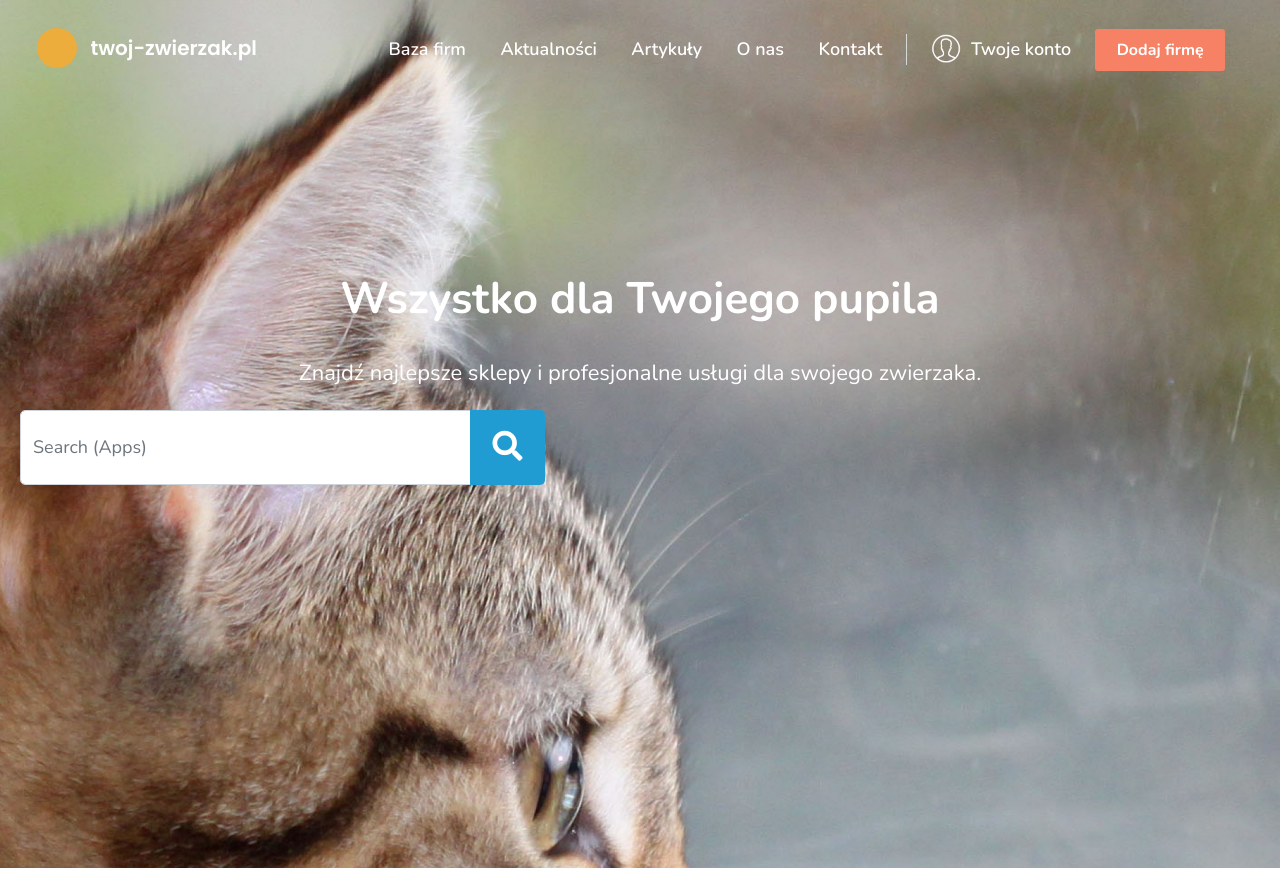
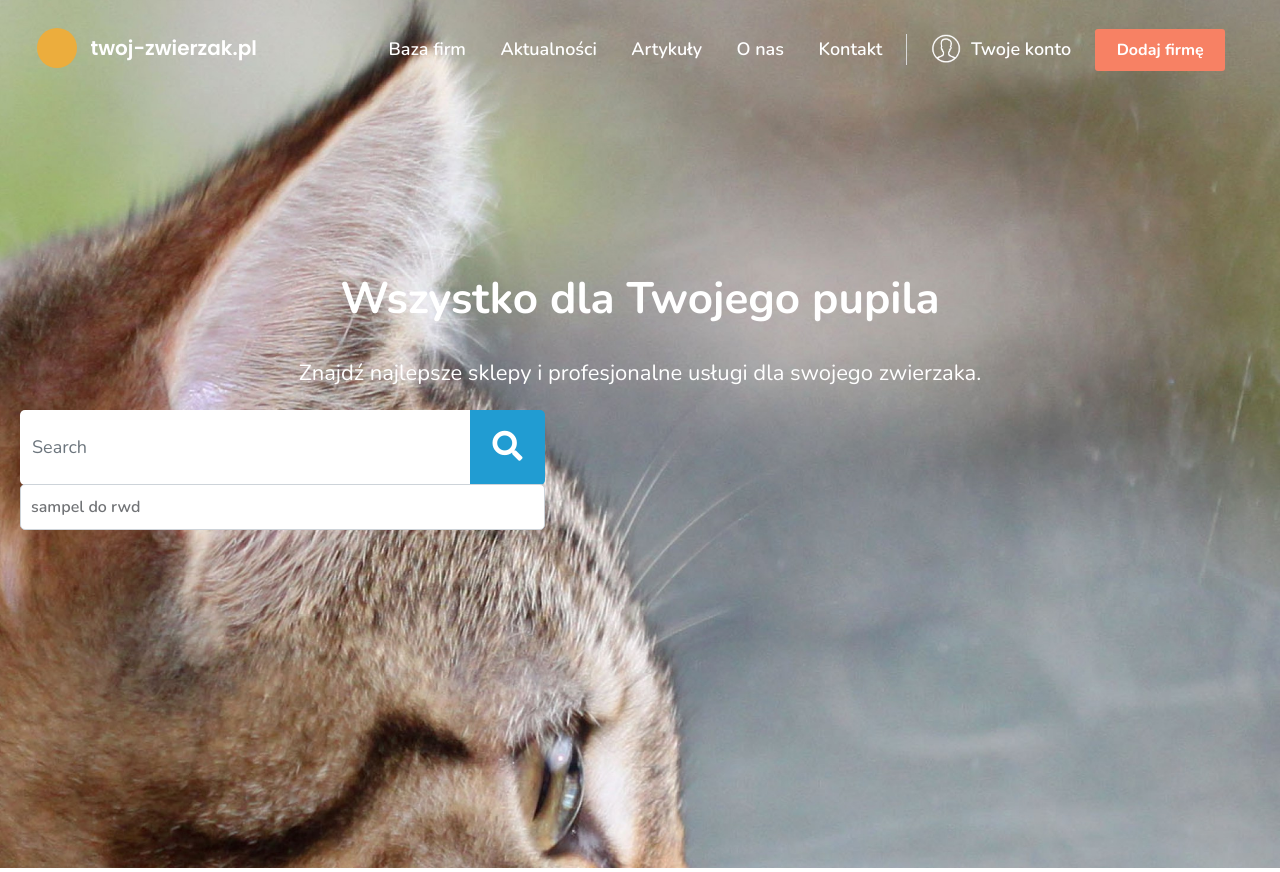
Before and after one commit to developer1984/tz, a PHP site: page / in a window 1280 px wide. Shown: the top 872 px of the page. Run offline with PHP 8.4, Linux system fonts and the light colour scheme; some libraries are stand-ins or nearby versions.

Commit message:
search html&css&js mod

```diff
--- a/assets/css/style.css
+++ b/assets/css/style.css
@@ -13,21 +13,48 @@ input[id=searchInput]{
   height: 75px;
   border-radius: 5px;
   font-size: 18px;
-  font-weight: 500;
-  /* color: #2d2d2d; */
-  /* background-color: #ffffff;   */
+  border: none;
+ cursor: pointer;
 }
 #searchButton{
-  width: 75px;
-  height: 75px;
+    width: 75px;
+    height: 75px;
   border: none;
   border-radius:  0 5px 5px 0;
   background-color: #219cd2;
 }
 #searchButton .fa-search{
-  font-size: 30px
+    font-size: 30px
 }
-
+#res{
+    box-sizing: border-box;
+    position: relative;
+    z-index: 100;
+    top: -1px;
+}
+#res p{
+    color: #717376 ;
+    text-align: left ;
+    border: 1px #cdd3d9;
+    border-style:  solid solid none;
+    background-color: white;
+    border-radius: 5px;
+    margin: 0;
+}
+#res p:last-child{
+    border-bottom: 1px solid #cdd3d9;
+}
+#res a{
+    display: block;
+    text-decoration: none;
+    color: #717376 ;
+    padding: 10px;
+}
+#res a:hover{
+    display: block;
+    color: #ffffff !important;
+    background-color: #219cd2;
+}
 
 .logo_container a, .logo_text, #menu a, .add_company_text {
     transition: color 0.2s
--- a/index.html
+++ b/index.html
@@ -1,19 +1,22 @@
 <!DOCTYPE html>
 <html lang="pl">
+
 <head>
     <meta charset="UTF-8">
     <meta name="viewport" content="width=device-width, initial-scale=1.0">
     <title>twoj-zwierzak.pl</title>
+
     <link href="https://fonts.googleapis.com/css?family=Poppins:400,500,600,700&amp;subset=latin-ext" rel="stylesheet">
     <link href="https://fonts.googleapis.com/css?family=Nunito:400,600,700" rel="stylesheet">
-    <link rel="stylesheet" href="https://stackpath.bootstrapcdn.com/bootstrap/4.1.2/css/bootstrap.min.css" integrity="sha384-Smlep5jCw/wG7hdkwQ/Z5nLIefveQRIY9nfy6xoR1uRYBtpZgI6339F5dgvm/e9B" crossorigin="anonymous">
-    <link rel="stylesheet" href="https://use.fontawesome.com/releases/v5.2.0/css/all.css" integrity="sha384-hWVjflwFxL6sNzntih27bfxkr27PmbbK/iSvJ+a4+0owXq79v+lsFkW54bOGbiDQ" crossorigin="anonymous">
+    <link rel="stylesheet" href="https://stackpath.bootstrapcdn.com/bootstrap/4.1.2/css/bootstrap.min.css" integrity="sha384-Smlep5jCw/wG7hdkwQ/Z5nLIefveQRIY9nfy6xoR1uRYBtpZgI6339F5dgvm/e9B"
+        crossorigin="anonymous">
+    <link rel="stylesheet" href="https://use.fontawesome.com/releases/v5.2.0/css/all.css" integrity="sha384-hWVjflwFxL6sNzntih27bfxkr27PmbbK/iSvJ+a4+0owXq79v+lsFkW54bOGbiDQ"
+        crossorigin="anonymous">
     <link rel="stylesheet" href="assets/css/slicknav.css" type="text/css">
     <link rel="stylesheet" href="assets/css/style.css" type="text/css">
     <link rel="stylesheet" href="assets/css/news.css">
     <link rel="stylesheet" href="https://stackpath.bootstrapcdn.com/bootstrap/4.1.3/css/bootstrap.min.css" integrity="sha384-MCw98/SFnGE8fJT3GXwEOngsV7Zt27NXFoaoApmYm81iuXoPkFOJwJ8ERdknLPMO"
         crossorigin="anonymous">
-
 
     <script src="https://code.jquery.com/jquery-3.3.1.min.js" integrity="sha256-FgpCb/KJQlLNfOu91ta32o/NMZxltwRo8QtmkMRdAu8="
         crossorigin="anonymous"></script>
@@ -22,43 +25,57 @@
     <script src="https://stackpath.bootstrapcdn.com/bootstrap/4.1.3/js/bootstrap.min.js" integrity="sha384-ChfqqxuZUCnJSK3+MXmPNIyE6ZbWh2IMqE241rYiqJxyMiZ6OW/JmZQ5stwEULTy"
         crossorigin="anonymous"></script>
 
-
     <link rel="stylesheet" href="https://use.fontawesome.com/releases/v5.2.0/css/all.css" integrity="sha384-hWVjflwFxL6sNzntih27bfxkr27PmbbK/iSvJ+a4+0owXq79v+lsFkW54bOGbiDQ"
         crossorigin="anonymous">
-
 
     <script src="assets/js/common.js"></script>
     <link rel="stylesheet" href="assets/css/style.css">
 </head>
+
 <body>
 
     <!--  -----  NAWIGACJA I JUMBOTRON  -----  -->
 
     <nav>
         <div class="main_flex">
-            <div class="logo_container"><a href="#">
+            <div class="logo_container">
+                <a href="#">
                     <div class="left_flex">
                         <div class="logo_circle"></div>
                         <p class="logo_text">twoj-zwierzak.pl</p>
                     </div>
-                </a></div>
+                </a>
+            </div>
             <div class="right_flex">
                 <ul id="menu">
-                    <li class="margin_right_li"><a href="#">Baza firm</a></li>
-                    <li class="margin_right_li"><a href="#">Aktualności</a></li>
-                    <li class="margin_right_li"><a href="#">Artykuły</a></li>
-                    <li class="margin_right_li"><a href="#">O nas</a></li>
-                    <li class="contact_li"><a href="#">Kontakt</a></li>
-                    <li class="account_li"><a href="#">
-                        <img src="img/user-icons-for-IOS.png" class="account_img">
-                        Twoje konto
-                        </a></li>
+                    <li class="margin_right_li">
+                        <a href="#">Baza firm</a>
+                    </li>
+                    <li class="margin_right_li">
+                        <a href="#">Aktualności</a>
+                    </li>
+                    <li class="margin_right_li">
+                        <a href="#">Artykuły</a>
+                    </li>
+                    <li class="margin_right_li">
+                        <a href="#">O nas</a>
+                    </li>
+                    <li class="contact_li">
+                        <a href="#">Kontakt</a>
+                    </li>
+                    <li class="account_li">
+                        <a href="#">
+                            <img src="img/user-icons-for-IOS.png" class="account_img"> Twoje konto
+                        </a>
+                    </li>
                 </ul>
-                <div class="add_container"><a href="#">
+                <div class="add_container">
+                    <a href="#">
                         <div class="add_company">
                             <div class="add_company_text">Dodaj firmę</div>
                         </div>
-                    </a></div>
+                    </a>
+                </div>
             </div>
         </div>
     </nav>
@@ -66,28 +83,28 @@
     <header>
         <div class="head_container">
 
-            <p class="head_title">Wszystko<br class="line_break"> dla<br class="line_break"> Twojego pupila</p>
-            <p class="head_descr">Znajdź najlepsze sklepy<br class="line_break"> i profesjonalne usługi<br class="line_break"> dla swojego zwierzaka.</p>
+            <p class="head_title">Wszystko
+                <br class="line_break"> dla
+                <br class="line_break"> Twojego pupila</p>
+            <p class="head_descr">Znajdź najlepsze sklepy
+                <br class="line_break"> i profesjonalne usługi
+                <br class="line_break"> dla swojego zwierzaka.</p>
             <div id="searchField">
-        <form id="searchForm" method="post"  action="https://jsonplaceholder.typicode.com/posts"   >
+                <form id="searchForm">
                     <div class="input-group ">
-                <input  autocomplete="new-password"  name="sample" id="searchInput" type="search" class="form-control" placeholder="Search (Apps) " >
-
+                        <input autocomplete="off" name="sample" id="searchInput" type="search" class="form-control" placeholder="Search">
                         <div class="input-group-append">
                             <button type=”submit” value=”search” id="searchButton" class="btn btn-primary">
                                 <i class="fas fa-search "></i>
-                        <!-- &#128269; -->
                             </button>
-                    <datalist id="inputlist"></datalist>
                         </div>
                     </div>
                 </form>
-
-
-        <div class="res">
-
+                <div id="res">
+                    <p>
+                        <a target="_blank" href="'+link +'">sampel do rwd</a>
+                    </p>
                 </div>
-
             </div>
 
         </div>
@@ -129,11 +146,15 @@
                             <h2>Warszawski Dzień Zwierząt zaprasza miłośników zwierząt juz 19 maja!</h2>
                         </div>
                         <div class="news-description">
-                        <p>To już trzecia impreza pt. Warszawski Dzień Zwierząt organizowana przez Schronisko na Paluchu. Spotkanie odbędzie się 19 maja w godz. 12-18 na Agrykoli. A w nim m.in.: konkursy z nagrodami, pokaz psów pracujących, pokaz psich sportów, sztuczek i Dog frisbee, pokaz nosework...</p>
+                            <p>To już trzecia impreza pt. Warszawski Dzień Zwierząt organizowana przez Schronisko na Paluchu.
+                                Spotkanie odbędzie się 19 maja w godz. 12-18 na Agrykoli. A w nim m.in.: konkursy z nagrodami,
+                                pokaz psów pracujących, pokaz psich sportów, sztuczek i Dog frisbee, pokaz nosework...</p>
                         </div>
                         <div class="news-icons">
                             <div class="icons">
-                           <a href="#"><i class="fas fa-chevron-circle-right"></i></a>
+                                <a href="#">
+                                    <i class="fas fa-chevron-circle-right"></i>
+                                </a>
                                 <i class="fas fa-comment-dots"></i>
                                 <span class="news-comment-number">22</span>
                             </div>
@@ -153,11 +174,15 @@
                             <h2>Pieska Imprezka w Olsztynie! Już 20 maja!</h2>
                         </div>
                         <div class="news-description">
-                        <p>To już trzecia impreza pt. Warszawski Dzień Zwierząt organizowana przez Schronisko na Paluchu. Spotkanie odbędzie się 19 maja w godz. 12-18 na Agrykoli. A w nim m.in.: konkursy z nagrodami, pokaz psów pracujących, pokaz psich sportów, sztuczek i Dog frisbee, pokaz nosework...</p>
+                            <p>To już trzecia impreza pt. Warszawski Dzień Zwierząt organizowana przez Schronisko na Paluchu.
+                                Spotkanie odbędzie się 19 maja w godz. 12-18 na Agrykoli. A w nim m.in.: konkursy z nagrodami,
+                                pokaz psów pracujących, pokaz psich sportów, sztuczek i Dog frisbee, pokaz nosework...</p>
                         </div>
                         <div class="news-icons1">
                             <div class="icons">
-                            <a href="#"><i class="fas fa-chevron-circle-right"></i></a>
+                                <a href="#">
+                                    <i class="fas fa-chevron-circle-right"></i>
+                                </a>
                                 <i class="fas fa-comment-dots"></i>
                                 <span class="news-comment-number">22</span>
                             </div>
@@ -177,11 +202,15 @@
                             <h2>Strefa Zwierzaka na Slow Weekend w Warszawie. 19-20 maja</h2>
                         </div>
                         <div class="news-description">
-                        <p>To już trzecia impreza pt. Warszawski Dzień Zwierząt organizowana przez Schronisko na Paluchu. Spotkanie odbędzie się 19 maja w godz. 12-18 na Agrykoli. A w nim m.in.: konkursy z nagrodami, pokaz psów pracujących, pokaz psich sportów, sztuczek i Dog frisbee, pokaz nosework...</p>
+                            <p>To już trzecia impreza pt. Warszawski Dzień Zwierząt organizowana przez Schronisko na Paluchu.
+                                Spotkanie odbędzie się 19 maja w godz. 12-18 na Agrykoli. A w nim m.in.: konkursy z nagrodami,
+                                pokaz psów pracujących, pokaz psich sportów, sztuczek i Dog frisbee, pokaz nosework...</p>
                         </div>
                         <div class="news-icons1">
                             <div class="icons">
-                            <a href="#"><i class="fas fa-chevron-circle-right"></i></a>
+                                <a href="#">
+                                    <i class="fas fa-chevron-circle-right"></i>
+                                </a>
                                 <i class="fas fa-comment-dots"></i>
                                 <span class="news-comment-number">22</span>
                             </div>
@@ -201,11 +230,15 @@
                             <h2>Międzynarodowe Targi Zoologiczne Animal Baltic- 22 kwietnia Gdańsk</h2>
                         </div>
                         <div class="news-description">
-                        <p>To już trzecia impreza pt. Warszawski Dzień Zwierząt organizowana przez Schronisko na Paluchu. Spotkanie odbędzie się 19 maja w godz. 12-18 na Agrykoli. A w nim m.in.: konkursy z nagrodami, pokaz psów pracujących, pokaz psich sportów, sztuczek i Dog frisbee, pokaz nosework...</p>
+                            <p>To już trzecia impreza pt. Warszawski Dzień Zwierząt organizowana przez Schronisko na Paluchu.
+                                Spotkanie odbędzie się 19 maja w godz. 12-18 na Agrykoli. A w nim m.in.: konkursy z nagrodami,
+                                pokaz psów pracujących, pokaz psich sportów, sztuczek i Dog frisbee, pokaz nosework...</p>
                         </div>
                         <div class="news-icons1">
                             <div class="icons">
-                            <a href="#"><i class="fas fa-chevron-circle-right"></i></a>
+                                <a href="#">
+                                    <i class="fas fa-chevron-circle-right"></i>
+                                </a>
                                 <i class="fas fa-comment-dots"></i>
                                 <span class="news-comment-number">22</span>
                             </div>
@@ -225,11 +258,15 @@
                             <h2>Psim Targiem we Wrocławiu: why NOT!</h2>
                         </div>
                         <div class="news-description">
-                        <p>To już trzecia impreza pt. Warszawski Dzień Zwierząt organizowana przez Schronisko na Paluchu. Spotkanie odbędzie się 19 maja w godz. 12-18 na Agrykoli. A w nim m.in.: konkursy z nagrodami, pokaz psów pracujących, pokaz psich sportów, sztuczek i Dog frisbee, pokaz nosework...</p>
+                            <p>To już trzecia impreza pt. Warszawski Dzień Zwierząt organizowana przez Schronisko na Paluchu.
+                                Spotkanie odbędzie się 19 maja w godz. 12-18 na Agrykoli. A w nim m.in.: konkursy z nagrodami,
+                                pokaz psów pracujących, pokaz psich sportów, sztuczek i Dog frisbee, pokaz nosework...</p>
                         </div>
                         <div class="news-icons1">
                             <div class="icons">
-                            <a href="#"><i class="fas fa-chevron-circle-right"></i></a>
+                                <a href="#">
+                                    <i class="fas fa-chevron-circle-right"></i>
+                                </a>
                                 <i class="fas fa-comment-dots"></i>
                                 <span class="news-comment-number">22</span>
                             </div>
@@ -249,11 +286,15 @@
                             <h2>Pogodnej majówki życzy twoj-zwierzak.pl</h2>
                         </div>
                         <div class="news-description">
-                        <p>To już trzecia impreza pt. Warszawski Dzień Zwierząt organizowana przez Schronisko na Paluchu. Spotkanie odbędzie się 19 maja w godz. 12-18 na Agrykoli. A w nim m.in.: konkursy z nagrodami, pokaz psów pracujących, pokaz psich sportów, sztuczek i Dog frisbee, pokaz nosework...</p>
+                            <p>To już trzecia impreza pt. Warszawski Dzień Zwierząt organizowana przez Schronisko na Paluchu.
+                                Spotkanie odbędzie się 19 maja w godz. 12-18 na Agrykoli. A w nim m.in.: konkursy z nagrodami,
+                                pokaz psów pracujących, pokaz psich sportów, sztuczek i Dog frisbee, pokaz nosework...</p>
                         </div>
                         <div class="news-icons1">
                             <div class="icons">
-                            <a href="#"><i class="fas fa-chevron-circle-right"></i></a>
+                                <a href="#">
+                                    <i class="fas fa-chevron-circle-right"></i>
+                                </a>
                                 <i class="fas fa-comment-dots"></i>
                                 <span class="news-comment-number">22</span>
                             </div>
@@ -273,11 +314,15 @@
                             <h2>Targi dla zwierzaków 3! 24.03. Warszawa ul.Bracka 25</h2>
                         </div>
                         <div class="news-description">
-                        <p>To już trzecia impreza pt. Warszawski Dzień Zwierząt organizowana przez Schronisko na Paluchu. Spotkanie odbędzie się 19 maja w godz. 12-18 na Agrykoli. A w nim m.in.: konkursy z nagrodami, pokaz psów pracujących, pokaz psich sportów, sztuczek i Dog frisbee, pokaz nosework...</p>
+                            <p>To już trzecia impreza pt. Warszawski Dzień Zwierząt organizowana przez Schronisko na Paluchu.
+                                Spotkanie odbędzie się 19 maja w godz. 12-18 na Agrykoli. A w nim m.in.: konkursy z nagrodami,
+                                pokaz psów pracujących, pokaz psich sportów, sztuczek i Dog frisbee, pokaz nosework...</p>
                         </div>
                         <div class="news-icons1">
                             <div class="icons">
-                            <a href="#"><i class="fas fa-chevron-circle-right"></i></a>
+                                <a href="#">
+                                    <i class="fas fa-chevron-circle-right"></i>
+                                </a>
                                 <i class="fas fa-comment-dots"></i>
                                 <span class="news-comment-number">22</span>
                             </div>
@@ -297,11 +342,15 @@
                             <h2>Water & Dragon Polskie Centrum Egzotyczne</h2>
                         </div>
                         <div class="news-description">
-                        <p>To już trzecia impreza pt. Warszawski Dzień Zwierząt organizowana przez Schronisko na Paluchu. Spotkanie odbędzie się 19 maja w godz. 12-18 na Agrykoli. A w nim m.in.: konkursy z nagrodami, pokaz psów pracujących, pokaz psich sportów, sztuczek i Dog frisbee, pokaz nosework...</p>
+                            <p>To już trzecia impreza pt. Warszawski Dzień Zwierząt organizowana przez Schronisko na Paluchu.
+                                Spotkanie odbędzie się 19 maja w godz. 12-18 na Agrykoli. A w nim m.in.: konkursy z nagrodami,
+                                pokaz psów pracujących, pokaz psich sportów, sztuczek i Dog frisbee, pokaz nosework...</p>
                         </div>
                         <div class="news-icons1">
                             <div class="icons">
-                            <a href="#"><i class="fas fa-chevron-circle-right"></i></a>
+                                <a href="#">
+                                    <i class="fas fa-chevron-circle-right"></i>
+                                </a>
                                 <i class="fas fa-comment-dots"></i>
                                 <span class="news-comment-number">22</span>
                             </div>
@@ -321,11 +370,15 @@
                             <h2>Targi dla Zwierzaków 2 w Warszawie.</h2>
                         </div>
                         <div class="news-description">
-                        <p>To już trzecia impreza pt. Warszawski Dzień Zwierząt organizowana przez Schronisko na Paluchu. Spotkanie odbędzie się 19 maja w godz. 12-18 na Agrykoli. A w nim m.in.: konkursy z nagrodami, pokaz psów pracujących, pokaz psich sportów, sztuczek i Dog frisbee, pokaz nosework...</p>
+                            <p>To już trzecia impreza pt. Warszawski Dzień Zwierząt organizowana przez Schronisko na Paluchu.
+                                Spotkanie odbędzie się 19 maja w godz. 12-18 na Agrykoli. A w nim m.in.: konkursy z nagrodami,
+                                pokaz psów pracujących, pokaz psich sportów, sztuczek i Dog frisbee, pokaz nosework...</p>
                         </div>
                         <div class="news-icons1">
                             <div class="icons">
-                            <a href="#"><i class="fas fa-chevron-circle-right"></i></a>
+                                <a href="#">
+                                    <i class="fas fa-chevron-circle-right"></i>
+                                </a>
                                 <i class="fas fa-comment-dots"></i>
                                 <span class="news-comment-number">22</span>
                             </div>
@@ -361,4 +414,5 @@
     <script src="assets/js/jquery.slicknav.js"></script>
     <script src="assets/js/script.js"></script>
 </body>
+
 </html>
```
Also changed, not shown: assets/js/common.js (+45 -51 lines). Lines whose indentation alone changed are shown as unchanged.
